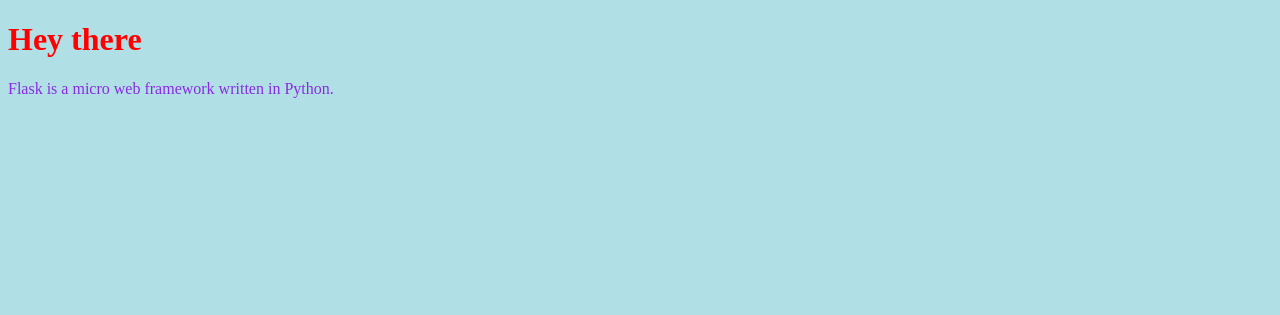
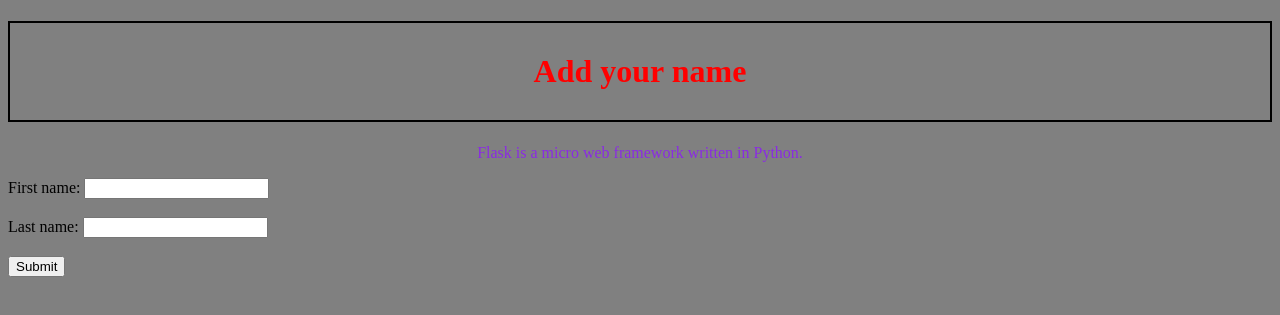
Before and after one commit to mall97/web_flask, a Flask app: page /racks in a window 1280 px wide. Shown: the top 315 px of the page. Run offline with Flask 2, Linux system fonts and the light colour scheme.

Commit message:
new things

```diff
--- a/main.py
+++ b/main.py
@@ -6,7 +6,7 @@
 def home():
     return render_template("home.html")
 
-@app.route("/racks")
+@app.route("/racks",  methods = ['GET' , 'POST' ])
 def racks():
     return render_template("racks.html")
 
--- a/static/style.css
+++ b/static/style.css
@@ -1,9 +1,13 @@
 body {
-    background-color: powderblue;
+    background-color: gray;
   }
 h1{
+    text-align: center;
     color: red;
+    border: 2px solid black;
+    padding: 30px;
 }
 p{
+    text-align: center;
     color: blueviolet;
 }
--- a/templates/home.html
+++ b/templates/home.html
@@ -6,8 +6,8 @@
  </head>
  <body>
     <header>
-      <div class="container">
-        <h1 class="logo">Home page management of CI in MGU</h1>
+      <div class="front_page">
+        <h1 class="home_title">Home page management of CI in MGU</h1>
         <strong><nav>
           <ul class="menu">
             <li><a href="{{ url_for('home') }}">Home</a></li>
--- a/templates/racks.html
+++ b/templates/racks.html
@@ -6,7 +6,15 @@
     <title>Welcome</title>
   </head>
   <body>
-    <h1>Hey there</h1>
+    <h1>Add your name</h1>
     <p> Flask is a micro web framework written in Python.</p>
+
+    <label for="fname">First name:</label>
+    <input type="text" id="fname" name="fname"><br><br>
+    <label for="lname">Last name:</label>
+    <input type="text" id="lname" name="lname"><br><br>
+    <input type="submit" value="Submit">
+
+
   </body>
 </html>
```
